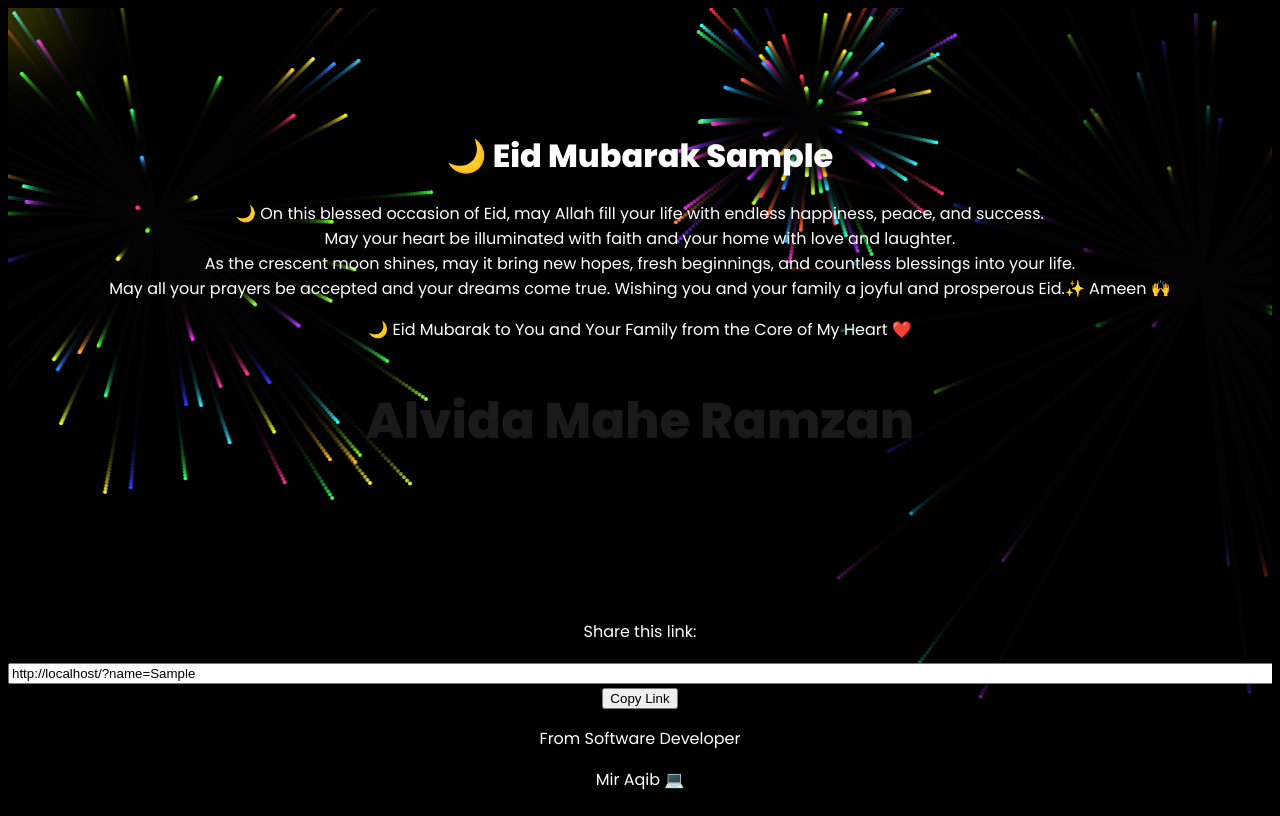
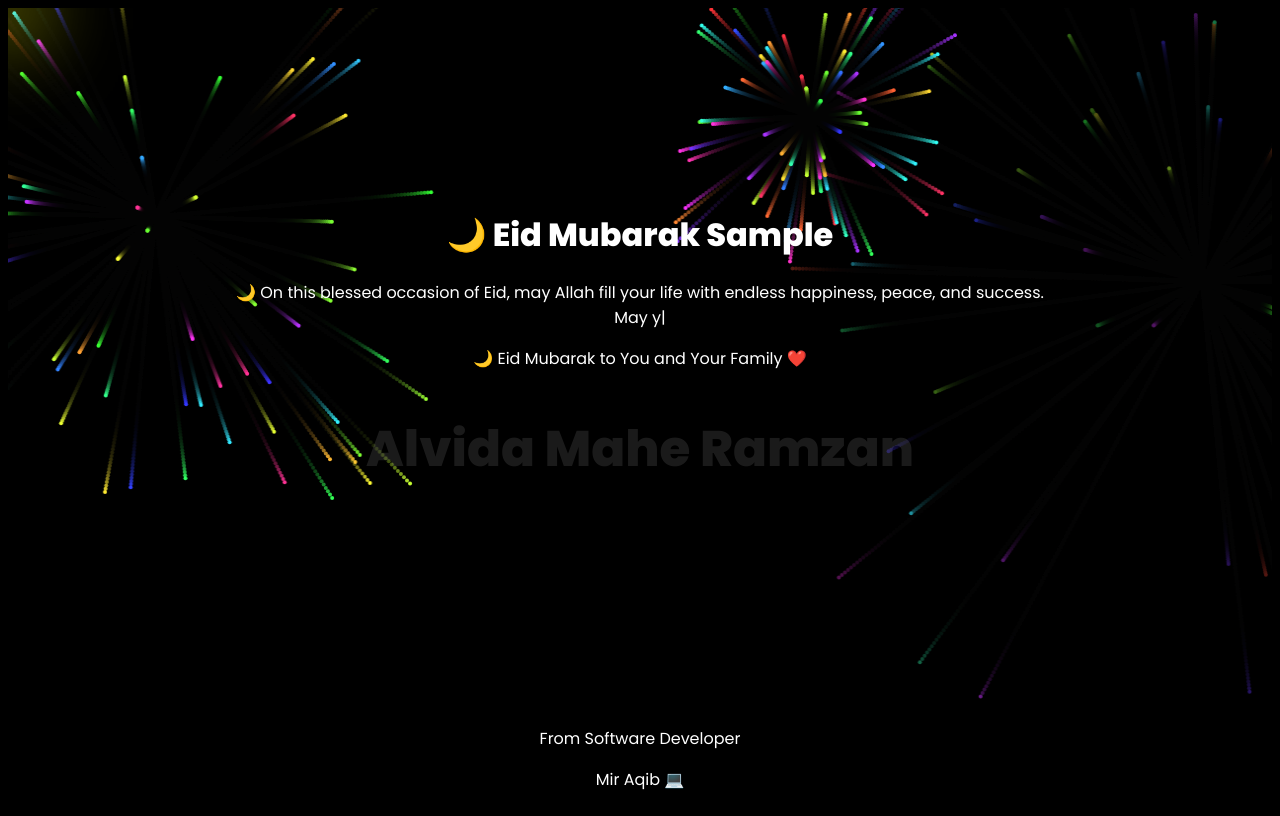
Before and after one commit to Miraqib20/eid-mubark, a React (Vite) app: page / in a window 1280 px wide. Both pictures are taken after typing "Sample" into the empty fields and a click on the button "Generate Wish ✨". Built offline with nearby package versions, Linux system fonts and the light colour scheme.

Commit message:
Update Home.jsx

```diff
--- a/src/pages/Home.jsx
+++ b/src/pages/Home.jsx
@@ -3,7 +3,13 @@ import { useState, useEffect } from "react";
 export default function Home() {
   const [show, setShow] = useState(false);
   const [name, setName] = useState("");
-  const [copied, setCopied] = useState(false);
+  const [typedText, setTypedText] = useState("");
+
+  const fullText = `🌙 On this blessed occasion of Eid, may Allah fill your life with endless happiness, peace, and success.
+May your heart be illuminated with faith and your home with love and laughter.
+As the crescent moon shines, may it bring new hopes, fresh beginnings, and countless blessings into your life.
+May all your prayers be accepted and your dreams come true.
+Wishing you and your family a joyful and prosperous Eid. ✨ Ameen 🙌`;
 
   // Get name from URL
   useEffect(() => {
@@ -14,6 +20,20 @@ export default function Home() {
       setShow(true);
     }
   }, []);
+
+  // Typing animation
+  useEffect(() => {
+    if (!show) return;
+
+    let i = 0;
+    const interval = setInterval(() => {
+      setTypedText(fullText.substring(0, i));
+      i++;
+      if (i > fullText.length) clearInterval(interval);
+    }, 25);
+
+    return () => clearInterval(interval);
+  }, [show]);
 
   // Fireworks
   useEffect(() => {
@@ -70,16 +90,6 @@ export default function Home() {
     return () => clearInterval(interval);
   }, [show]);
 
-  // Share link
-  const shareLink = `${window.location.origin}/?name=${name}`;
-
-  // Copy function
-  const handleCopy = () => {
-    navigator.clipboard.writeText(shareLink);
-    setCopied(true);
-    setTimeout(() => setCopied(false), 2000);
-  };
-
   return (
     <div className="min-h-screen flex flex-col justify-between text-center bg-black text-white px-4 relative overflow-hidden font-[Poppins]">
 
@@ -104,9 +114,9 @@ export default function Home() {
       </div>
 
       {/* Moon */}
-      <div className="absolute top-10 right-10 w-28 h-28 bg-yellow-300 rounded-full shadow-[0_0_80px_30px_rgba(255,255,0,0.6)] z-0"></div>
+      <div className="absolute top-10 right-10 w-28 h-28 bg-yellow-300 rounded-full shadow-[0_0_80px_30px_rgba(255,255,0,0.6)] z-0 animate-pulse"></div>
 
-      {/* MAIN CONTENT */}
+      {/* MAIN */}
       <div className="flex flex-col items-center justify-center flex-1 z-10">
 
         {!show ? (
@@ -115,7 +125,6 @@ export default function Home() {
               🌙 Eid Mubarak
             </h1>
 
-            {/* Input */}
             <input
               type="text"
               placeholder="Enter your name..."
@@ -132,24 +141,22 @@ export default function Home() {
             </button>
           </>
         ) : (
-          <div className="max-w-3xl animate-fadeIn">
+          <div className="max-w-3xl transition-all duration-700 ease-in-out">
 
             {/* Heading */}
-            <h1 className="text-5xl md:text-7xl font-extrabold text-yellow-400 mb-6">
+            <h1 className="text-5xl md:text-7xl font-extrabold text-yellow-400 mb-6 animate-bounce">
               🌙 Eid Mubarak {name || "Dear Friend"}
             </h1>
 
-            {/* Wish */}
-            <p className="text-2xl md:text-4xl leading-relaxed mb-6">
-              🌙 On this blessed occasion of Eid, may Allah fill your life with endless happiness, peace, and success.<br />
-              May your heart be illuminated with faith and your home with love and laughter. <br />
-              As the crescent moon shines, may it bring new hopes, fresh beginnings, and countless blessings into your life.<br />
-              May all your prayers be accepted and your dreams come true. Wishing you and your family a joyful and prosperous Eid.✨ Ameen 🙌
+            {/* Typing Wish */}
+            <p className="text-2xl md:text-4xl leading-relaxed mb-6 whitespace-pre-line">
+              {typedText}
+              <span className="animate-pulse">|</span>
             </p>
 
             {/* Eid Line */}
-            <p className="text-2xl md:text-4xl text-yellow-300 font-semibold mb-6">
-              🌙 Eid Mubarak to You and Your Family from the Core of My Heart ❤️
+            <p className="text-2xl md:text-4xl text-yellow-300 font-semibold mb-6 animate-fadeIn">
+              🌙 Eid Mubarak to You and Your Family ❤️
             </p>
 
             {/* Background Text */}
@@ -161,28 +168,6 @@ export default function Home() {
         )}
       </div>
 
-      {/* 🔗 SHARE LINK AT BOTTOM */}
-      {show && (
-        <div className="z-10 px-4 mb-4">
-          <div className="bg-white/10 p-4 rounded-xl max-w-xl mx-auto">
-            <p className="text-sm mb-2">Share this link:</p>
-
-            <input
-              value={shareLink}
-              readOnly
-              className="w-full p-2 text-black rounded mb-2"
-            />
-
-            <button
-              onClick={handleCopy}
-              className="bg-yellow-400 text-black px-4 py-2 rounded"
-            >
-              {copied ? "Copied ✅" : "Copy Link"}
-            </button>
-          </div>
-        </div>
-      )}
-
       {/* FOOTER */}
       <div className="pb-4 z-10">
         <p className="text-gray-400">From Software Developer</p>
```
